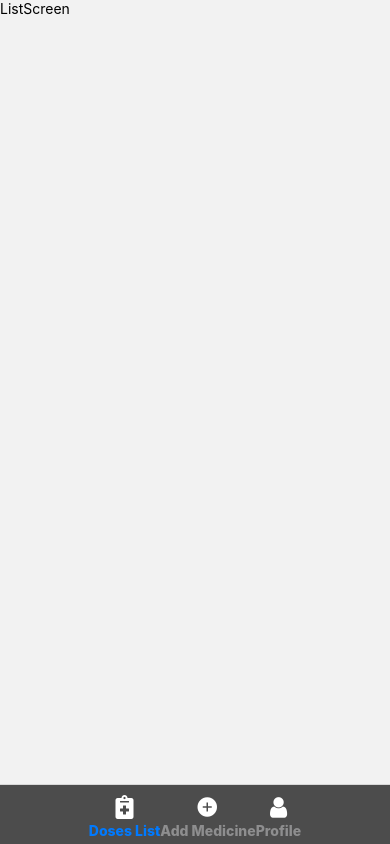
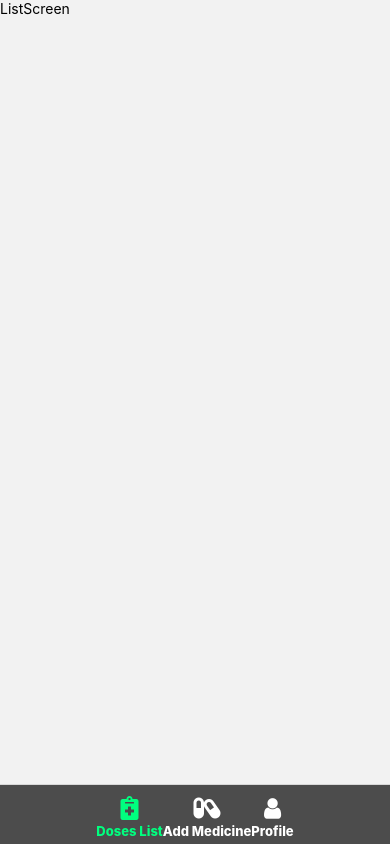
Before and after one commit to saketkumar9040/medicine-remainder-app, a React Native app: screen / in a window 390 px wide. Built offline with nearby package versions, Linux system fonts and the light colour scheme.

Commit message:
style - added icons and style in bottom tabs

```diff
--- a/src/navigations/MainNavigator.js
+++ b/src/navigations/MainNavigator.js
@@ -16,40 +16,60 @@ const TabsNavigator = () => {
         // tabBarShowLabel: false,
         tabBarStyle: {
           backgroundColor: "#4c4c4c",
-          height:60,
-          alignItems:"center",
-          justifyContent:"center",
-          paddingVertical:7,
+          height: 60,
+          alignItems: "center",
+          justifyContent: "center",
+          paddingVertical: 7,
         },
-        tabBarLabelStyle:{
-            fontSize:14,
-            fontWeight:"800",
-            marginBottom:5,
+        tabBarLabelStyle: {
+          fontSize: 13,
+          fontWeight: "800",
+          marginBottom: 5,
         },
+        tabBarActiveTintColor: "#00FF7F",
+        tabBarInactiveTintColor:"#fff",
       }}
     >
       <Tabs.Screen
         name="Doses List"
         component={ListScreen}
         options={{
-            headerShown: false,
-            tabBarIcon:()=><FontAwesome5 name="notes-medical" size={24} color="#fff" />
-         }}
+          headerShown: false,
+          tabBarIcon: ({ focused }) => (
+            <FontAwesome5
+              name="notes-medical"
+              size={24}
+              color={focused ? "#00FF7F" : "#fff"}
+            />
+          ),
+        }}
       />
       <Tabs.Screen
         name="Add Medicine"
         component={AddMedicineScreen}
         options={{
-            headerShown: false,
-            tabBarIcon:()=><Ionicons name="ios-add-circle-sharp" size={24} color="#fff" />
+          headerShown: false,
+          tabBarIcon: ({focused}) => (
+            <FontAwesome5
+              name="capsules"
+              size={24}
+              color={focused ? "#00FF7F" : "#fff"}
+            />
+          ),
         }}
       />
       <Tabs.Screen
         name="Profile"
         component={ProfileScreen}
         options={{
-            headerShown: false,
-            tabBarIcon:()=><FontAwesome name="user" size={24} color="#fff" />
+          headerShown: false,
+          tabBarIcon: ({focused}) => (
+            <FontAwesome
+              name="user"
+              size={24}
+              color={focused ? "#00FF7F" : "#fff"}
+            />
+          ),
         }}
       />
     </Tabs.Navigator>
```
